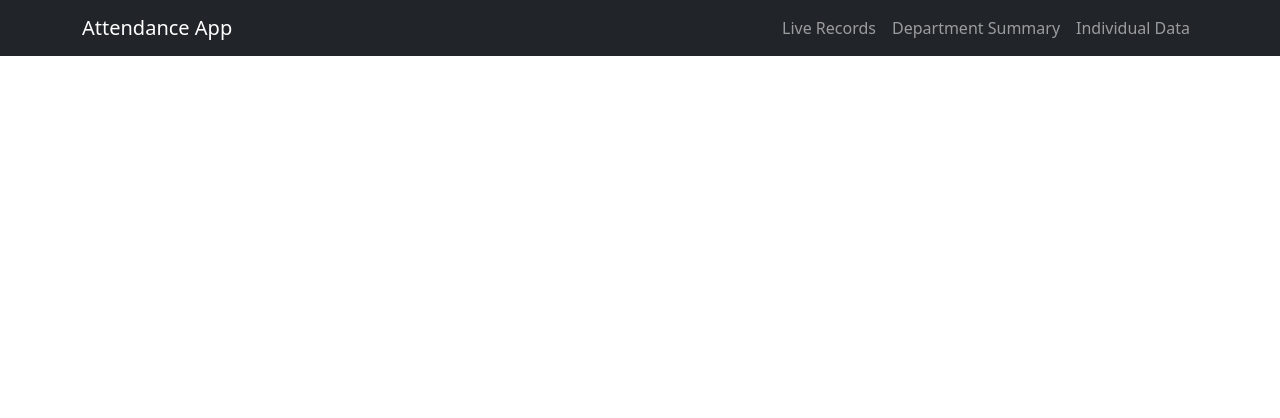
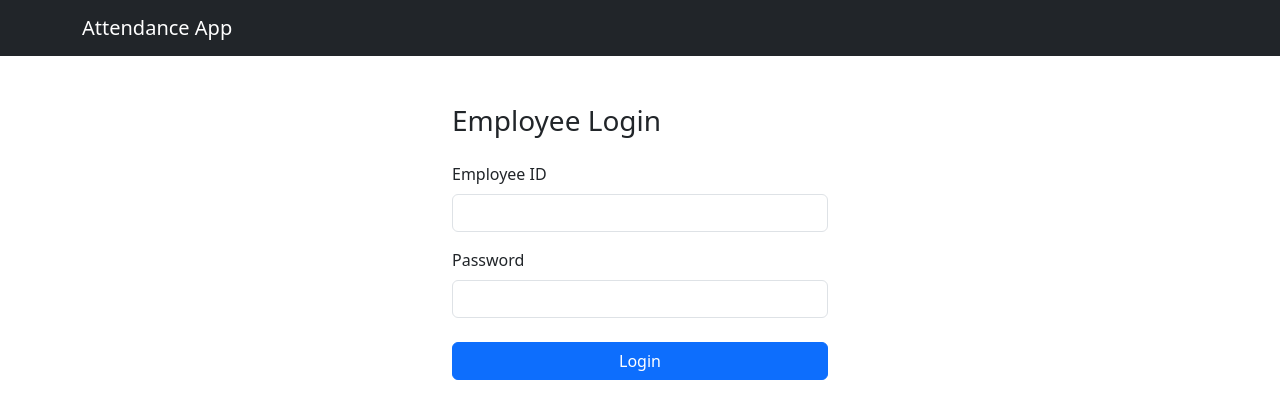
Before and after one commit to aryaanand055/attendance-frontend, a React (Create React App) app: page /login in a window 1280 px wide. Shown: the top 418 px of the page. Built offline with nearby package versions, Linux system fonts and the light colour scheme.

Commit message:
Implement authentication flow with login page and protected routes

```diff
--- a/src/App.js
+++ b/src/App.js
@@ -1,28 +1,86 @@
-import React from 'react';
-import { BrowserRouter as Router, Routes, Route, Link } from 'react-router-dom';
+import React, { useState, useEffect } from 'react';
+import { BrowserRouter as Router, Routes, Route, Link, Navigate, useLocation } from 'react-router-dom';
 import AttendanceViewer from './pages/AttendanceViewer';
 import DepartmentSummary from './pages/DepartmentSummary';
 import IndividualAttendanceTable from './pages/IndividualAttendanceTable';
+import LoginPage from './pages/LoginPage';
+
+function RequireAuth({ children }) {
+  const token = localStorage.getItem('token');
+  const location = useLocation();
+
+  if (!token) {
+    return <Navigate to="/login" state={{ from: location }} replace />;
+  }
+
+  return children;
+}
 
 function App() {
+  const [isAuthenticated, setIsAuthenticated] = useState(false);
+
+  useEffect(() => {
+    const token = localStorage.getItem('token');
+    if (token) setIsAuthenticated(true);
+  }, []);
+
+  const handleLogin = (token) => {
+    localStorage.setItem('token', token);
+    setIsAuthenticated(true);
+  };
+
+  const handleLogout = () => {
+    localStorage.removeItem('token');
+    setIsAuthenticated(false);
+  };
+
   return (
     <Router>
       <nav className="navbar navbar-expand-lg navbar-dark bg-dark mb-4">
         <div className="container">
           <a className="navbar-brand" href="/">Attendance App</a>
-          <div className="navbar-nav">
-            <Link className="nav-link" to="/view">Live Records</Link>
-            <Link className="nav-link" to="/summary">Department Summary</Link>
-            <Link className="nav-link" to="/individual">Individual Data</Link>
-          </div>
+          {isAuthenticated && (
+            <div className="navbar-nav">
+              <Link className="nav-link" to="/view">Live Records</Link>
+              <Link className="nav-link" to="/summary">Department Summary</Link>
+              <Link className="nav-link" to="/individual">Individual Data</Link>
+              <button className="btn btn-sm btn-outline-light ms-3" onClick={handleLogout}>Logout</button>
+            </div>
+          )}
         </div>
       </nav>
 
       <div className="container">
         <Routes>
-          <Route path="/view" element={<AttendanceViewer />} />
-          <Route path="/summary" element={<DepartmentSummary />} />
-          <Route path="/individual" element={<IndividualAttendanceTable name="John Doe" category="Staff" designation="Engineer" records={[{ punchdate: '15-05-2025', punchin: '08:30', punchout: '16:30', workingduration: 480 }]} />} />
+          <Route path="/login" element={<LoginPage onLogin={handleLogin} />} />
+          <Route
+            path="/view"
+            element={
+              <RequireAuth>
+                <AttendanceViewer />
+              </RequireAuth>
+            }
+          />
+          <Route
+            path="/summary"
+            element={
+              <RequireAuth>
+                <DepartmentSummary />
+              </RequireAuth>
+            }
+          />
+          <Route
+            path="/individual"
+            element={
+              <RequireAuth>
+                <IndividualAttendanceTable />
+              </RequireAuth>
+            }
+          />
+          <Route
+            path="/"
+            element={<Navigate to={isAuthenticated ? "/view" : "/login"} replace />}
+          />
         </Routes>
       </div>
     </Router>
--- a/src/pages/IndividualAttendanceTable.js
+++ b/src/pages/IndividualAttendanceTable.js
@@ -19,8 +19,18 @@ function IndividualAttendanceTable() {
             category: 'Staff',
             designation: 'Engineer',
             records: [
-                { punchdate: '15-05-2025', punchin: '08:30', punchout: '16:30', workingduration: 480 },
-                { punchdate: '16-05-2025', punchin: '08:45', punchout: '16:15', workingduration: 450 }
+                { punchdate: '15-05-2025', punchtime: '08:30' },
+                { punchdate: '16-05-2025', punchtime: '08:45' },
+                { punchdate: '17-05-2025', punchtime: '08:50' },
+                { punchdate: '18-05-2025', punchtime: '08:40' },
+                { punchdate: '19-05-2025', punchtime: '08:35' },
+                { punchdate: '20-05-2025', punchtime: '08:25' },
+                { punchdate: '21-05-2025', punchtime: '08:20' },
+                { punchdate: '22-05-2025', punchtime: '08:15' },
+                { punchdate: '23-05-2025', punchtime: '08:10' },
+                { punchdate: '24-05-2025', punchtime: '08:05' },
+                { punchdate: '25-05-2025', punchtime: '08:00' },
+                { punchdate: '26-05-2025', punchtime: '07:55' }
             ]
         };
 
@@ -61,9 +71,7 @@ function IndividualAttendanceTable() {
                             <tr>
                                 <th>S.No</th>
                                 <th>Punch Date</th>
-                                <th>Punch In</th>
-                                <th>Punch Out</th>
-                                <th>Working Duration (mins)</th>
+                                <th>Punch Time</th>
                             </tr>
                         </thead>
                         <tbody>
@@ -71,9 +79,7 @@ function IndividualAttendanceTable() {
                                 <tr key={index}>
                                     <td>{index + 1}</td>
                                     <td>{rec.punchdate}</td>
-                                    <td>{rec.punchin}</td>
-                                    <td>{rec.punchout}</td>
-                                    <td>{rec.workingduration}</td>
+                                    <td>{rec.punchtime}</td>
                                 </tr>
                             ))}
                         </tbody>
--- /dev/null
+++ b/src/pages/LoginPage.jsx
@@ -0,0 +1,58 @@
+import React, { useState } from 'react';
+import { useNavigate, useLocation } from 'react-router-dom';
+
+function LoginPage({ onLogin }) {
+  const [formData, setFormData] = useState({ employeeId: '', password: '' });
+  const navigate = useNavigate();
+  const location = useLocation();
+
+  const from = location.state?.from?.pathname || '/view'; // fallback to /view if none
+
+  const handleChange = (e) => {
+    setFormData({ ...formData, [e.target.name]: e.target.value });
+  };
+
+  const handleSubmit = (e) => {
+    e.preventDefault();
+
+    // Simulate login and token return
+    const dummyToken = 'dummy-jwt-token';
+    onLogin(dummyToken);
+
+    // Redirect to the original route
+    navigate(from, { replace: true });
+  };
+
+  return (
+    <div className="container mt-5" style={{ maxWidth: '400px' }}>
+      <h3 className="mb-4">Employee Login</h3>
+      <form onSubmit={handleSubmit}>
+        <div className="mb-3">
+          <label className="form-label">Employee ID</label>
+          <input
+            type="text"
+            name="employeeId"
+            value={formData.employeeId}
+            onChange={handleChange}
+            className="form-control"
+            required
+          />
+        </div>
+        <div className="mb-4">
+          <label className="form-label">Password</label>
+          <input
+            type="password"
+            name="password"
+            value={formData.password}
+            onChange={handleChange}
+            className="form-control"
+            required
+          />
+        </div>
+        <button type="submit" className="btn btn-primary w-100">Login</button>
+      </form>
+    </div>
+  );
+}
+
+export default LoginPage;
```
